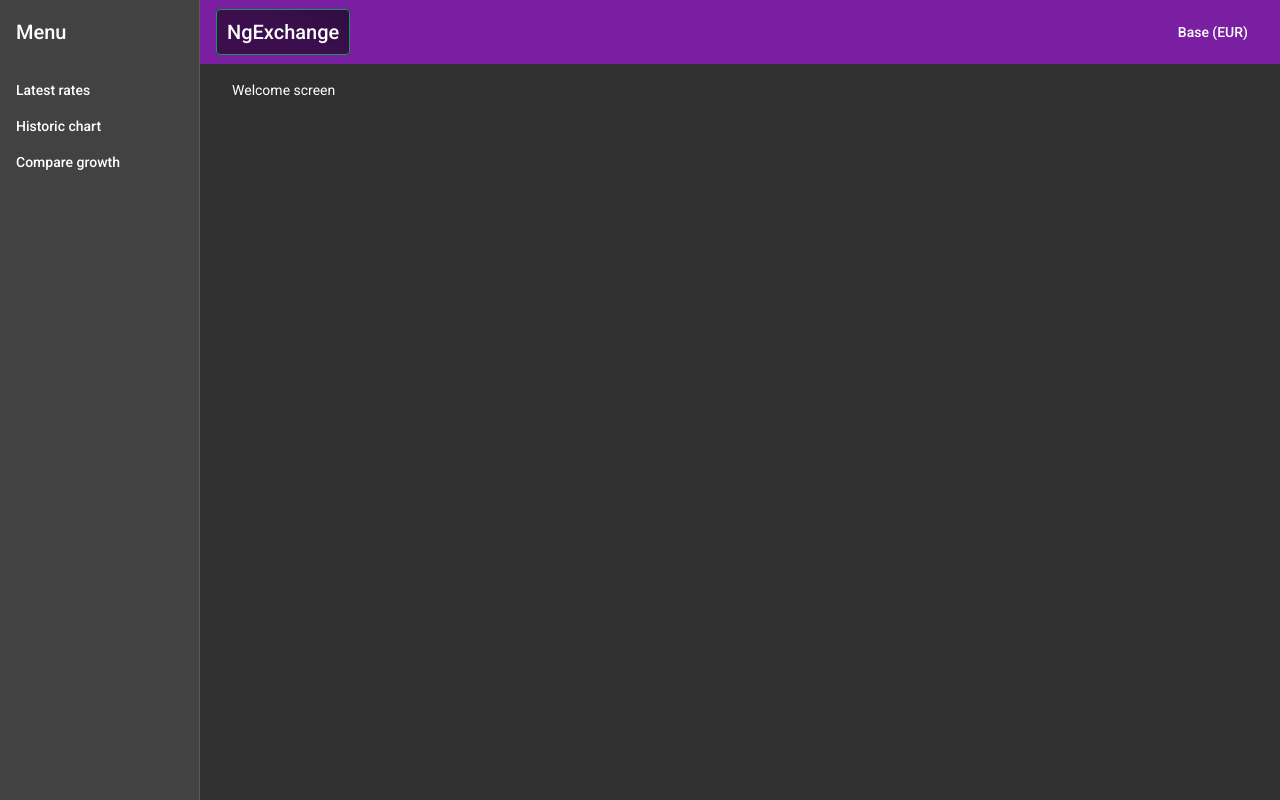
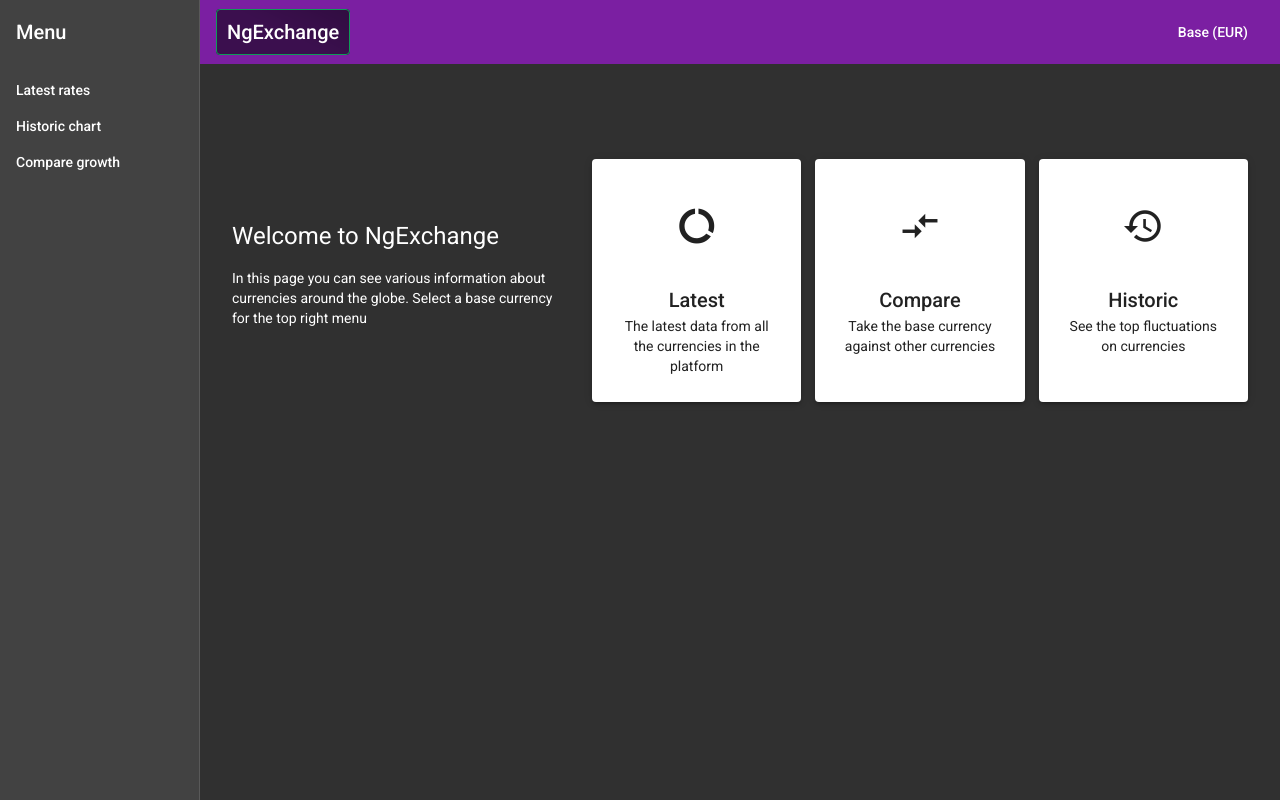
Before and after one commit to taverasmisael/ng-exchange, an Angular app: page / in a window 1280 px wide. Built offline with nearby package versions, Linux system fonts and the light colour scheme; what ng2-charts would draw is missing.

Commit message:
feat: make a cool looking HomePage

```diff
--- a/src/app/app.module.ts
+++ b/src/app/app.module.ts
@@ -14,7 +14,7 @@ import { ComparisonPageComponent } from "./views/comparison-page/comparison-page
 import { MainNavComponent } from "./components/main-nav/main-nav.component";
 import { FluctuationIconComponent } from "./components/fluctuation-icon/fluctuation-icon.component";
 import { HomePageComponent } from "./views/home-page/home-page.component";
-import { ComparisonTableComponent } from './components/comparison-table/comparison-table.component';
+import { ComparisonTableComponent } from "./components/comparison-table/comparison-table.component";
 
 @NgModule({
   declarations: [
--- a/src/app/components/main-nav/main-nav.component.scss
+++ b/src/app/components/main-nav/main-nav.component.scss
@@ -38,4 +38,5 @@
 
 .main {
   padding: 1rem 2rem;
+  height: 100%;
 }
--- a/src/app/views/home-page/home-page.component.html
+++ b/src/app/views/home-page/home-page.component.html
@@ -1 +1,40 @@
-Welcome screen
+<div class="container">
+  <div>
+    <h1 class="display-2">Welcome to NgExchange</h1>
+    <p class="headline">
+      In this page you can see various information about currencies around the
+      globe. Select a base currency for the top right menu
+    </p>
+  </div>
+  <div class="links-container">
+    <a
+      class="link mat-elevation-z3"
+      routerLink="/latest"
+      routerLinkActive="router-link-active"
+    >
+      <mat-icon class="icon">data_usage</mat-icon>
+      <h2 class="title display-4">Latest</h2>
+      <p class="body-1">
+        The latest data from all the currencies in the platform
+      </p>
+    </a>
+    <a
+      class="link mat-elevation-z3"
+      routerLink="'/historic/"
+      routerLinkActive="router-link-active"
+    >
+      <mat-icon class="icon">compare_arrows</mat-icon>
+      <h2 class="title display-4">Compare</h2>
+      <p class="body-1">Take the base currency against other currencies</p>
+    </a>
+    <a
+      class="link mat-elevation-z3"
+      routerLink="/comparison"
+      routerLinkActive="router-link-active"
+    >
+      <mat-icon class="icon">history</mat-icon>
+      <h2 class="title display-4">Historic</h2>
+      <p class="body-1">See the top fluctuations on currencies</p>
+    </a>
+  </div>
+</div>
--- a/src/app/views/home-page/home-page.component.scss
+++ b/src/app/views/home-page/home-page.component.scss
@@ -0,0 +1,49 @@
+:host {
+  display: block;
+  height: 100%;
+}
+
+.link {
+  background: white;
+  border-radius: 4px;
+  color: rgba(0, 0, 0, 0.87);
+  display: block;
+  padding: 1em 2em;
+  text-align: center;
+  text-decoration: none;
+
+  .icon {
+    font-size: 3em;
+    margin: 2rem 0;
+    width: 1em;
+    height: 1em;
+    display: inline-block;
+  }
+
+  .title {
+    margin-bottom: 0;
+  }
+}
+
+.container {
+  align-items: center;
+  display: grid;
+  grid-template-columns: 1fr 2fr;
+  grid-gap: 2rem;
+  min-height: 50%;
+  justify-content: center;
+  @media (max-width: 768px) {
+    display: block;
+  }
+}
+
+.expander {
+  flex: 1;
+}
+
+.links-container {
+  display: grid;
+  grid-gap: 1em;
+  grid-template-columns: repeat(auto-fit, minmax(200px, 1fr));
+  position: relative;
+}
```
